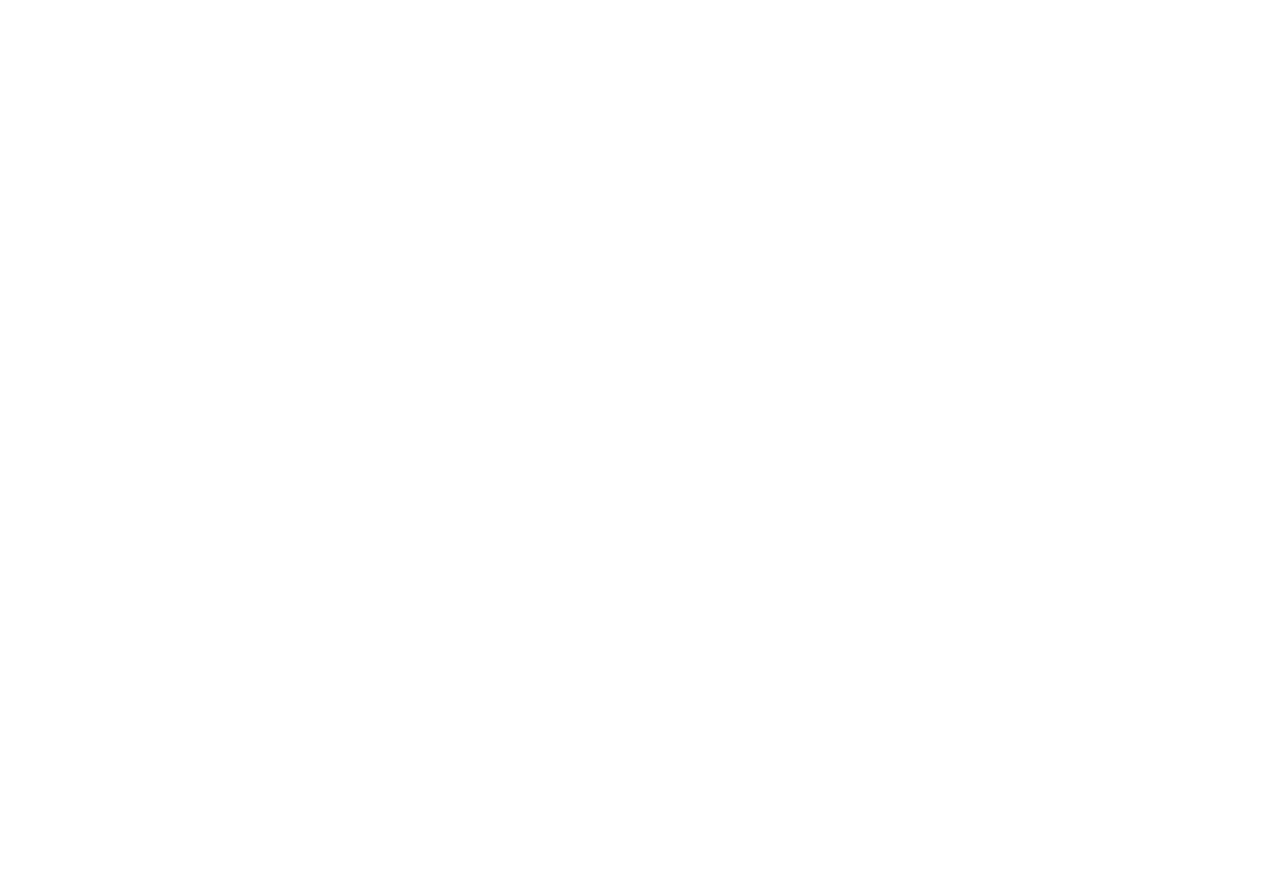
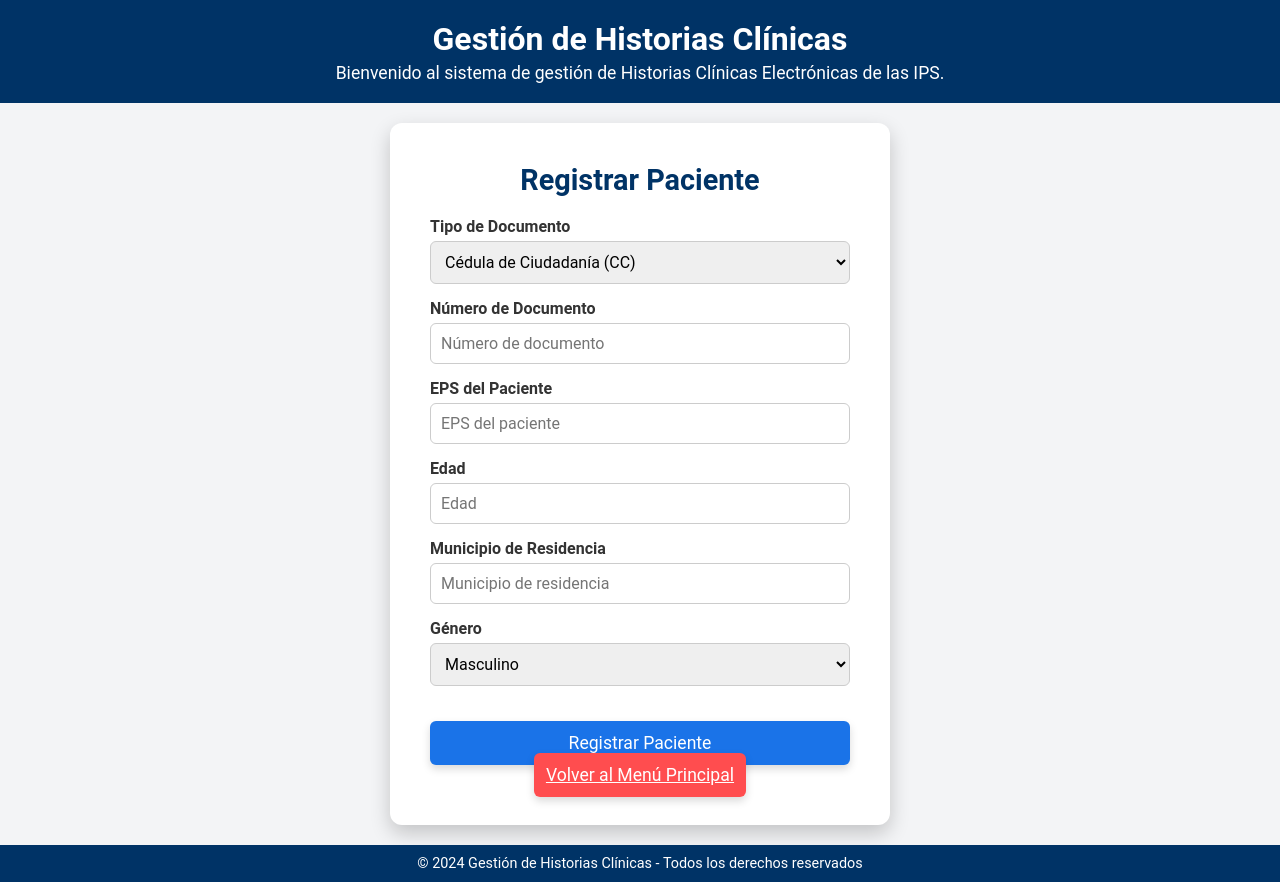
Before and after one commit to aisaza609/Interoperabilidad_Historias_clinicas, a Django app: page /registrar_paciente/ in a window 1280 px wide. Before the commit the page is empty. Before the commit the page ends 800 px from the top, so only its background shows below. Run offline with Django 5.2, Linux system fonts and the light colour scheme; a user stored in the database is signed in.

Commit message:
Actualizacion registrar paciente y consultar

```diff
--- a/hce_blockchain/gestion_hce/templates/register.html
+++ b/hce_blockchain/gestion_hce/templates/register.html
@@ -139,6 +139,11 @@
                     <input type="text" name="nombre" placeholder="Nombre completo" required>
                 </div>
 
+                <!-- Campo de contraseña -->
+                <div class="input-field">
+                    <input type="password" name="password" placeholder="Contraseña" required>
+                </div>
+
                 <!-- Botón de registro -->
                 <button type="submit" class="button">Registrarse</button>
             </form>
--- a/hce_blockchain/gestion_hce/templates/registrar_paciente.html
+++ b/hce_blockchain/gestion_hce/templates/registrar_paciente.html
@@ -0,0 +1,202 @@
+{% load static %}
+<!DOCTYPE html>
+<html lang="en">
+<head>
+    <meta charset="UTF-8">
+    <title>Registrar Paciente - Gestión de Historias Clínicas</title>
+    <style>
+        /* Configuración general */
+        * {
+            margin: 0;
+            padding: 0;
+            box-sizing: border-box;
+            font-family: 'Roboto', sans-serif;
+        }
+
+        body {
+            display: flex;
+            flex-direction: column;
+            min-height: 100vh;
+            background-color: #f3f4f6;
+            color: #333;
+        }
+
+        /* Encabezado */
+        .header {
+            background-color: #003366;
+            color: #fff;
+            text-align: center;
+            padding: 20px;
+        }
+        .header h1 {
+            font-size: 2em;
+            font-weight: bold;
+        }
+        .header p {
+            font-size: 1.1em;
+            margin-top: 5px;
+        }
+
+        /* Contenedor principal */
+        .main-content {
+            flex: 1;
+            display: flex;
+            justify-content: center;
+            align-items: center;
+            padding: 20px;
+        }
+
+        /* Caja de registro de paciente */
+        .register-box {
+            width: 100%;
+            max-width: 500px;
+            padding: 40px;
+            background-color: #fff;
+            border-radius: 12px;
+            box-shadow: 0px 8px 20px rgba(0, 0, 0, 0.2);
+            text-align: center;
+        }
+
+        .register-box h2 {
+            font-size: 1.8em;
+            color: #003366;
+            margin-bottom: 20px;
+        }
+
+        /* Campos de entrada */
+        .input-field {
+            width: 100%;
+            margin: 15px 0;
+            text-align: left;
+        }
+        .input-field label {
+            display: block;
+            margin-bottom: 5px;
+            font-weight: bold;
+        }
+        .input-field input, .input-field select {
+            width: 100%;
+            padding: 10px;
+            border: 1px solid #ccc;
+            border-radius: 6px;
+            font-size: 1em;
+            outline: none;
+            transition: border-color 0.3s;
+        }
+        .input-field input:focus, .input-field select:focus {
+            border-color: #1A73E8;
+        }
+
+        /* Botones */
+        .button, .back-button {
+            width: 100%;
+            padding: 12px;
+            font-size: 1.1em;
+            color: #fff;
+            border: none;
+            border-radius: 6px;
+            cursor: pointer;
+            margin-top: 20px;
+            transition: background-color 0.3s ease, box-shadow 0.3s ease;
+            box-shadow: 0px 4px 8px rgba(0, 0, 0, 0.15);
+        }
+
+        .button {
+            background-color: #1A73E8;
+        }
+        .button:hover {
+            background-color: #0b5ed7;
+        }
+
+        .back-button {
+            background-color: #ff4d4f;
+        }
+        .back-button:hover {
+            background-color: #e43b3d;
+        }
+
+        /* Pie de página */
+        .footer {
+            text-align: center;
+            font-size: 0.9em;
+            color: #fff;
+            padding: 10px;
+            background-color: #003366;
+        }
+    </style>
+</head>
+<body>
+
+    <!-- Encabezado -->
+    <div class="header">
+        <h1>Gestión de Historias Clínicas</h1>
+        <p>Bienvenido al sistema de gestión de Historias Clínicas Electrónicas de las IPS.</p>
+    </div>
+
+    <!-- Contenido principal -->
+    <div class="main-content">
+        <div class="register-box">
+            <h2>Registrar Paciente</h2>
+            <form method="post">
+                {% csrf_token %}
+
+                <!-- Tipo de documento -->
+                <div class="input-field">
+                    <label for="tipo_documento">Tipo de Documento</label>
+                    <select id="tipo_documento" name="tipo_documento" required>
+                        <option value="CC">Cédula de Ciudadanía (CC)</option>
+                        <option value="TI">Tarjeta de Identidad (TI)</option>
+                        <option value="CE">Cédula de Extranjería (CE)</option>
+                    </select>
+                </div>
+
+                <!-- Número de documento -->
+                <div class="input-field">
+                    <label for="numero_documento">Número de Documento</label>
+                    <input type="text" id="numero_documento" name="numero_documento" placeholder="Número de documento" required>
+                </div>
+
+                <!-- EPS del paciente -->
+                <div class="input-field">
+                    <label for="eps">EPS del Paciente</label>
+                    <input type="text" id="eps" name="eps" placeholder="EPS del paciente" required>
+                </div>
+
+                <!-- Edad -->
+                <div class="input-field">
+                    <label for="edad">Edad</label>
+                    <input type="number" id="edad" name="edad" placeholder="Edad" required>
+                </div>
+
+                <!-- Municipio de residencia -->
+                <div class="input-field">
+                    <label for="municipio">Municipio de Residencia</label>
+                    <input type="text" id="municipio" name="municipio" placeholder="Municipio de residencia" required>
+                </div>
+
+                <!-- Género -->
+                <div class="input-field">
+                    <label for="genero">Género</label>
+                    <select id="genero" name="genero" required>
+                        <option value="M">Masculino</option>
+                        <option value="F">Femenino</option>
+                        <option value="O">Otro</option>
+                    </select>
+                </div>
+
+                <!-- Botón de registro -->
+                <button type="submit" class="button">Registrar Paciente</button>
+            </form>
+
+            <!-- Botón de volver al menú principal -->
+            <a href="{% url 'home' %}" class="back-button">Volver al Menú Principal</a>
+        </div>
+    </div>
+
+    <!-- Pie de página -->
+    <div class="footer">
+        <p>&copy; 2024 Gestión de Historias Clínicas - Todos los derechos reservados</p>
+    </div>
+
+</body>
+</html>
```
Also changed, not shown: hce_blockchain/db.sqlite3.
